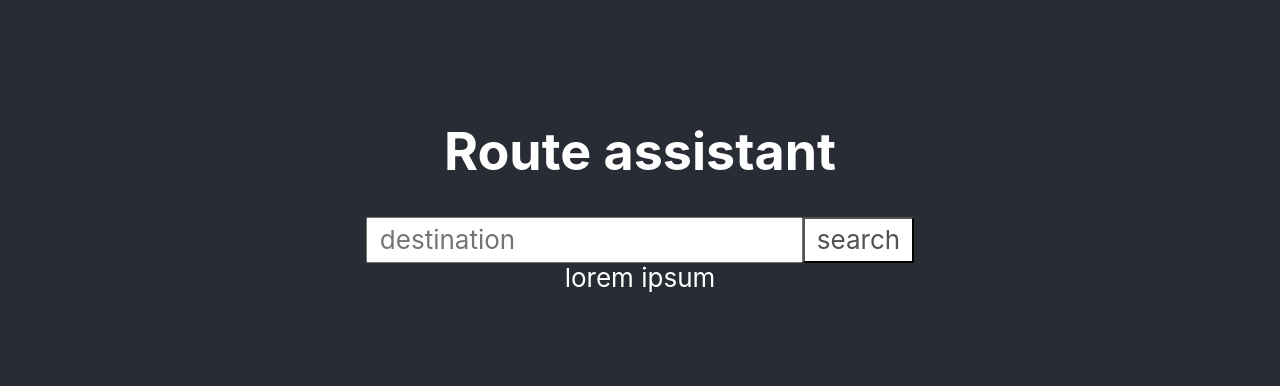
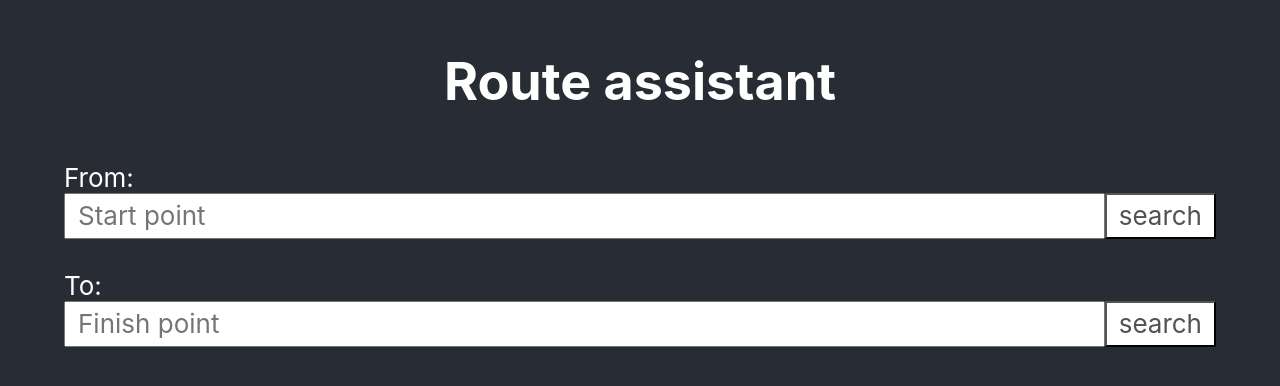
Before and after one commit to MCesarczyk/route-assistant, a React (Create React App) app: page / in a window 1280 px wide. Shown: the part 210-596 px from the top of the page. Built offline with nearby package versions, Linux system fonts and the light colour scheme.

Commit message:
moved search feature to separate component, setting locations in main App component

```diff
--- a/src/App.tsx
+++ b/src/App.tsx
@@ -1,63 +1,27 @@
 import { useEffect, useState } from 'react';
-import { getGeocode } from './utils/getGeocode';
 import { Header } from './components/Header/styled';
-import { Space } from './components/Space/styled';
-import Input from './components/Input';
-import Button from './components/Button';
-import Dropdown from './components/Dropdown';
-
-interface address {
-  title: string
-}
+import SearchForm from './components/SearchForm';
 
 const App = () => {
-  const [query, setQuery] = useState('');
-  const [results, setResults] = useState([]);
-  const [visible, setVisible] = useState(false);
-  const [address, setAddress] = useState('');
+  const [start, setStart] = useState([]);
+  const [destination, setDestination] = useState([]);
 
-  const handleSearch = async (e: any) => {
-    e.preventDefault();
-
-    if (query) {
-      const data = await getGeocode(encodeURIComponent(query));
-      setResults(data);
-      setVisible(true);
-    }
-  };
-
-  const onAddressChange = (value: string) => {
-    const newAddress: address = results.filter(({ id }) => id === value)[0];
-    setQuery(newAddress.title);
-  };
-
-  useEffect(() => {
-    console.log(address);
-  }, [address]);
+  useEffect(() => console.log(start), [start]);
+  useEffect(() => console.log(destination), [destination]);
 
   return (
     <Header>
       <h1>Route assistant</h1>
-      <Space>
-        <form onSubmit={handleSearch}>
-          <Input
-            value={query}
-            setValue={setQuery}
-            placeholder="destination"
-          />
-          <Dropdown
-            visible={visible}
-            setVisible={setVisible}
-            items={results}
-            onItemChange={(value: string) => onAddressChange(value)}
-          />
-        </form>
-        <Button
-          title={"search"}
-          onClick={handleSearch}
-        />
-      </Space>
-      lorem ipsum
+      <SearchForm
+        label="From:"
+        placeholder="Start point"
+        setResult={setStart}
+      />
+      <SearchForm
+        label="To:"
+        placeholder="Finish point"
+        setResult={setDestination}
+      />
     </Header >
   );
 }
--- a/src/components/Input/styled.tsx
+++ b/src/components/Input/styled.tsx
@@ -3,4 +3,5 @@ import styled from "styled-components";
 export const StyledInput = styled.input`
   padding: 0.375rem 0.75rem;
   min-width: 8rem;
+  width: 100%;
 `
--- /dev/null
+++ b/src/components/SearchForm/index.tsx
@@ -0,0 +1,68 @@
+import { useState } from "react";
+import { getGeocode } from "../../utils/getGeocode";
+import Button from "../Button";
+import Input from "../Input";
+import { Space } from "../Space/styled";
+import Dropdown from "./Dropdown";
+import { SearchFormWrapper, StyledForm } from "./styled";
+
+interface SearchFormProps {
+  label: string,
+  placeholder?: string,
+  setResult: Function
+}
+
+interface address {
+  title: string
+}
+
+const SearchForm = ({ label, placeholder, setResult }: SearchFormProps) => {
+  const [query, setQuery] = useState('');
+  const [visible, setVisible] = useState(false);
+  const [results, setResults] = useState([]);
+
+  const handleSearch = async (e: any) => {
+    e.preventDefault();
+
+    if (query) {
+      const data = await getGeocode(encodeURIComponent(query));
+      setResults(data);
+      setVisible(true);
+    }
+  };
+
+  const onQueryChange = (value: string) => {
+    const newAddress: address = results.filter(({ id }) => id === value)[0];
+    setQuery(newAddress.title);
+    setResult(newAddress);
+  };
+
+  return (
+    <SearchFormWrapper>
+      <Space vertical>
+        {label}
+        <Space>
+          <StyledForm onSubmit={handleSearch}>
+            <Input
+              value={query}
+              setValue={setQuery}
+              placeholder={placeholder}
+            />
+            <Dropdown
+              visible={visible}
+              setVisible={setVisible}
+              items={results}
+              onItemChange={(value: string) => onQueryChange(value)}
+            />
+          </StyledForm>
+          <Button
+            title={"search"}
+            onClick={handleSearch}
+          />
+        </Space>
+      </Space>
+    </SearchFormWrapper>
+  )
+};
+
+export default SearchForm;
--- /dev/null
+++ b/src/components/SearchForm/styled.tsx
@@ -0,0 +1,11 @@
+import styled from "styled-components";
+
+export const SearchFormWrapper = styled.div`
+  width: 90%;
+  margin: 1rem 0;
+  font-size: 1em;
+`
+
+export const StyledForm = styled.form`
+  flex-grow: 1;
+`
--- a/src/components/Space/styled.tsx
+++ b/src/components/Space/styled.tsx
@@ -1,14 +1,16 @@
 import styled, { css } from "styled-components";
 
 interface SpaceProps {
+  width?: string,
   align?: string,
   justify?: string,
-  vertical?: string
+  vertical?: boolean
 }
 
 export const Space = styled.div`
   display: flex;
-  align-items: ${(props: SpaceProps) => props.align};
+  width: ${(props: SpaceProps) => props.width}
+  align-items: ${props => props.align};
   justify-content: ${props => props.justify};
 
   ${({ vertical }) => vertical && css`
```
Also changed, not shown: src/components/SearchForm/Dropdown/index.tsx (renamed from src/components/Dropdown/index.tsx), src/components/SearchForm/Dropdown/styled.tsx (renamed from src/components/Dropdown/styled.tsx).
